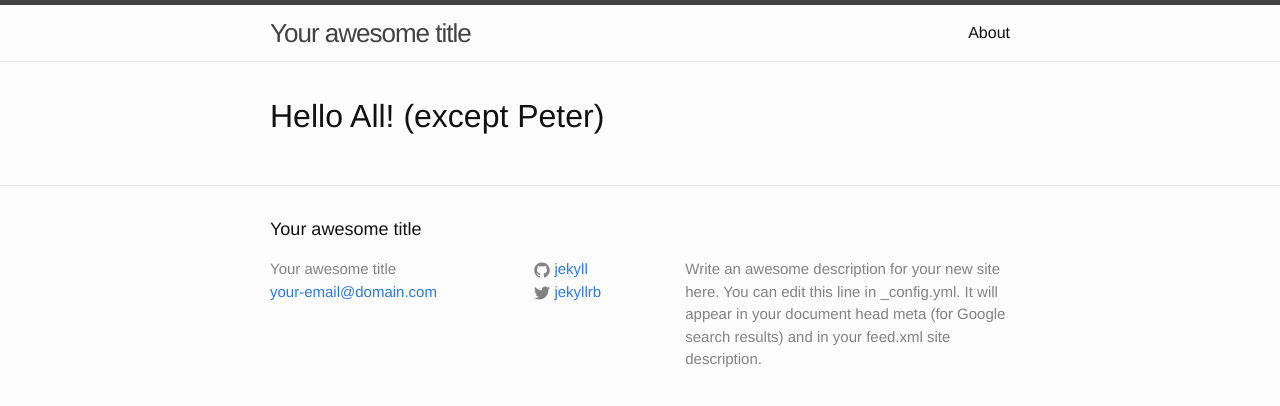
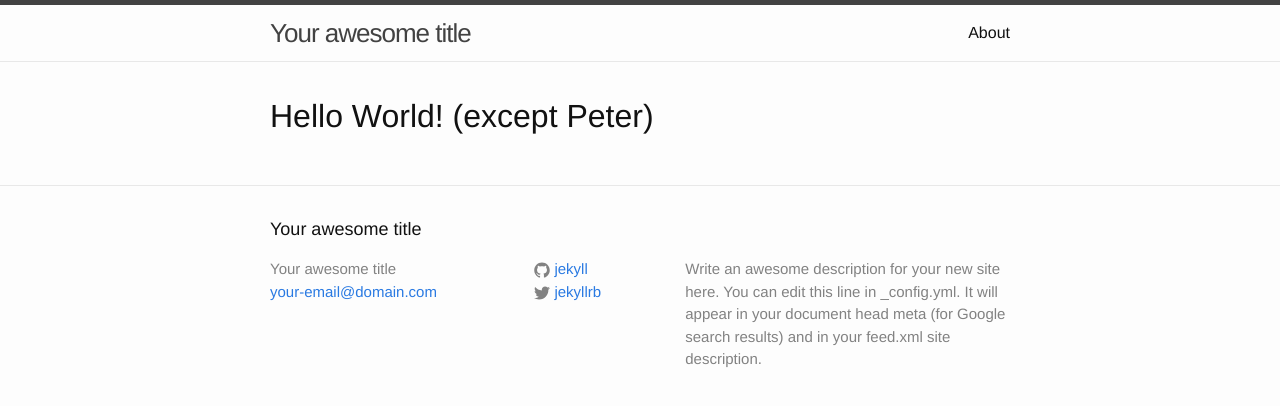
Before and after one commit to murdiff/murdiff.github.io, a Jekyll site: the page built from index.html, in a window 1280 px wide. Shown: the top 406 px of the page. Built offline with Jekyll 4.4.1, drawn with Linux system fonts in a browser that asks for light colours.

Commit message:
Update default.html

```diff
--- a/_layouts/default.html
+++ b/_layouts/default.html
@@ -9,7 +9,7 @@
 
     <div class="page-content">
       <div class="wrapper">
-        <h1> Hello All! (except Peter) </h1>
+        <h1> Hello World! (except Peter) </h1>
       </div>
     </div>
 
```
